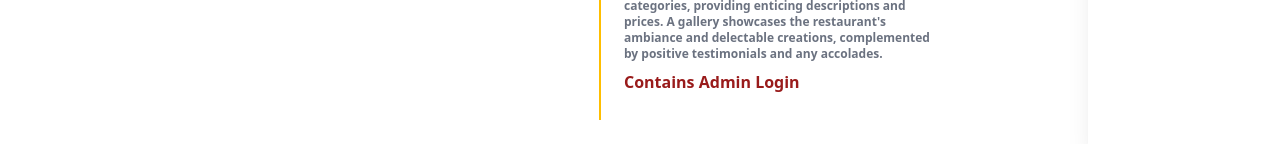
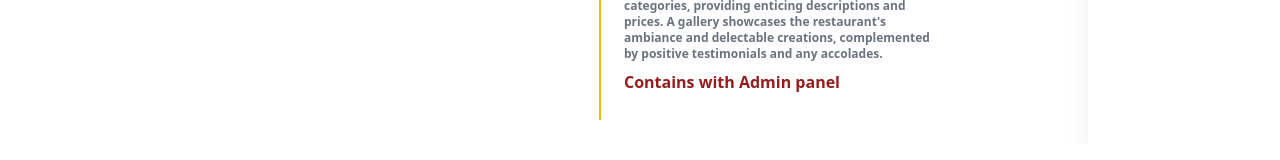
Before and after one commit to Shatab99/portfolio, a React (Vite) app: page / in a window 1280 px wide. Shown: the part 2732-2892 px from the top of the page. Built offline with nearby package versions, Linux system fonts and the light colour scheme; a web font is replaced by a local one.

Commit message:
rewrite text

```diff
--- a/src/Components/Projects.jsx
+++ b/src/Components/Projects.jsx
@@ -31,7 +31,7 @@ const Projects = () => {
                             <p className='text-xs font-semibold text-gray-500'>
                                 An online restaurant webpage serves as the digital storefront for your culinary establishment. It typically includes a welcoming homepage featuring high-quality images of the restaurant and its signature dishes, along with prominent calls-to-action for menu exploration and reservations. The menu section organizes culinary offerings into categories, providing enticing descriptions and prices. A gallery showcases the {`restaurant's`} ambiance and delectable creations, complemented by positive testimonials and any accolades.</p>
 
-                            <p className='font-bold text-red-800'>Contains Admin Login </p>
+                            <p className='font-bold text-red-800'>Contains with Admin panel </p>
                         </div>
                     </div>
                 </SwiperSlide>
@@ -65,7 +65,7 @@ const Projects = () => {
                             <h1 className='text-2xl font-semibold'>Biya Shaadi .com  </h1>
                             <p className='text-xs font-semibold text-gray-500'>
                                 In the modern era, love stories aren't confined to handwritten letters or whispered secrets. They find a new home on the digital stage through the enchanting world of marriage websites. As couples embark on the journey towards matrimony, they're increasingly turning to the web to weave their narratives and share the excitement of their upcoming nuptials.</p>
-                            <p className='font-bold text-red-800'>Contains Admin Login </p>
+                            <p className='font-bold text-red-800'>Contains with Admin panel </p>
                         </div>
                     </div>
                 </SwiperSlide>
```
